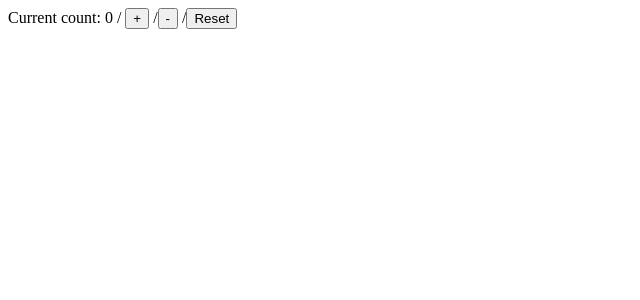
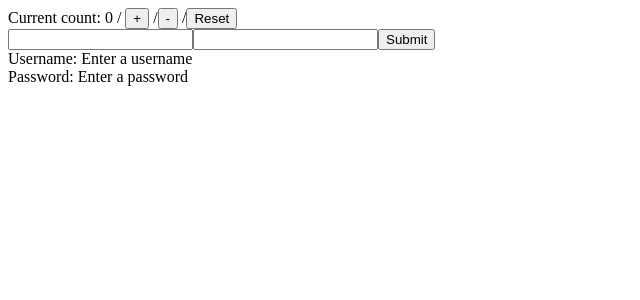
Before and after one commit to mgnkgn/develhope-react-exercises, a React (Create React App) app: page / in a window 1280 px wide. Shown: the top 300 px of the page, without its empty margins (0-640 px from the left). Built offline with nearby package versions, Linux system fonts and the light colour scheme.

Commit message:
custom hooks 02

```diff
--- a/src/App.js
+++ b/src/App.js
@@ -9,6 +9,7 @@ import Counter from "./Counter";
 import GithubUser from "./GithubUser";
 import GithubUsersList from "./GithubUsersList";
 import UseCounter from "./UseCounter";
+import Form from "./Form";
 
 const App = () => {
   const onCounterChange = (counter) => {
@@ -28,6 +29,7 @@ const App = () => {
         <button onClick={decrementCount}>-</button> /
         <button onClick={resetCount}>Reset</button>
       </div>
+      <Form />
     </div>
   );
 };
--- /dev/null
+++ b/src/Form.js
@@ -0,0 +1,30 @@
+import React, { useRef } from "react";
+import UseForm from "./UseForm";
+
+const Form = () => {
+  const { values, handleIncome } = UseForm();
+  const nameRef = useRef();
+  const passRef = useRef();
+
+  const submitHandler = (event) => {
+    event.preventDefault();
+    const enteredName = nameRef.current.value;
+    const enteredPass = passRef.current.value;
+    const dataForDelivery = { name: enteredName, pass: enteredPass };
+    console.log(dataForDelivery);
+    handleIncome(dataForDelivery);
+  };
+  return (
+    <div>
+      <form onSubmit={submitHandler}>
+        <input type="text" name="username" id="username" ref={nameRef} />
+        <input type="password" name="password" id="password" ref={passRef} />
+        <button type="submit">Submit</button>
+      </form>
+      <div>Username: {values.name || "Enter a username"}</div>
+      <div>Password: {values.pass || "Enter a password"}</div>
+    </div>
+  );
+};
+
+export default Form;
--- /dev/null
+++ b/src/UseForm.js
@@ -0,0 +1,13 @@
+import React, { useState } from "react";
+
+const UseForm = (data = {}) => {
+  const [values, setValues] = useState({});
+
+  const handleIncome = (data) => {
+    setValues(data);
+    // T
+  };
+  return { values, handleIncome };
+};
+
+export default UseForm;
```
